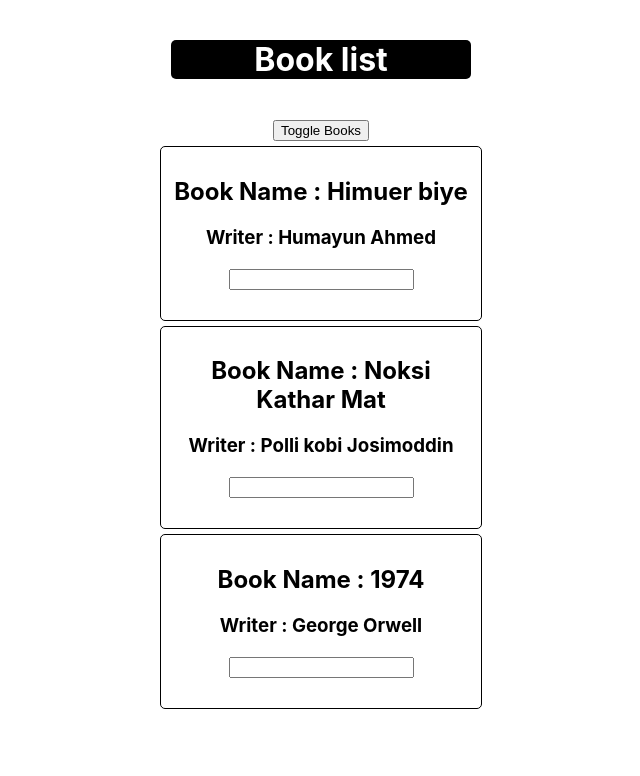
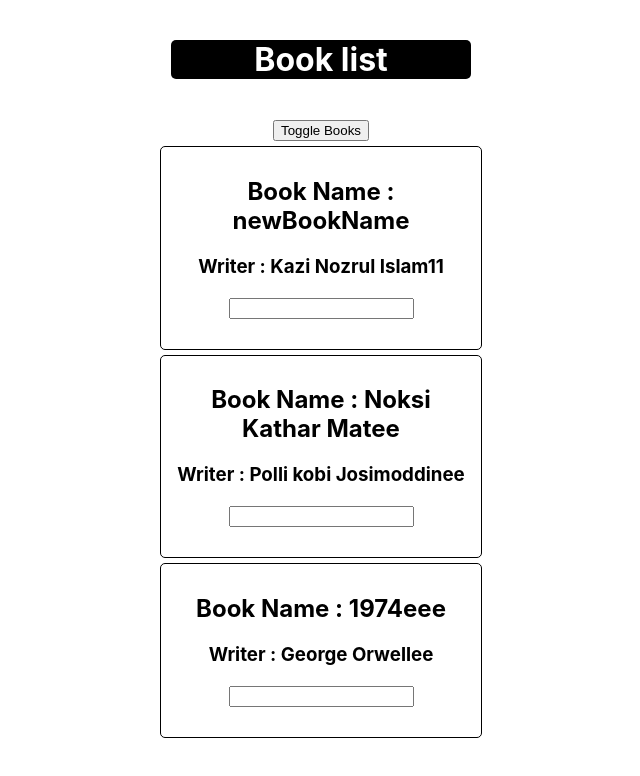
Before and after one commit to alif989/react-app, a React (Create React App) app: page / in a window 1280 px wide. Shown: the top 776 px of the page, without its empty margins (319-959 px from the left). Built offline with nearby package versions, Linux system fonts and the light colour scheme.

Commit message:
file data excport and import

```diff
--- /dev/null
+++ b/src/assets/books.js
@@ -0,0 +1,7 @@
+const books = [
+    { bookName: 'newBookName', writer: "Kazi Nozrul Islam11" },
+    { bookName: "Noksi Kathar Matee", writer: "Polli kobi Josimoddinee" },
+    { bookName: "1974eee", writer: "George Orwellee" }
+];
+
+export default books;
--- a/src/components/MainComponent.js
+++ b/src/components/MainComponent.js
@@ -1,14 +1,10 @@
 import React, { Component } from 'react';
 import Book from './Book';
-
+import bookList from '../assets/books';
 class MainComponent extends Component {
 
     state = {
-		books: [
-			{ bookName: "Himuer biye", writer: "Humayun Ahmed" },
-			{ bookName: "Noksi Kathar Mat", writer: "Polli kobi Josimoddin" },
-			{ bookName: "1974", writer: "George Orwell" }
-		],
+		books: bookList,
 		showBooks:true
 	}
 
```
